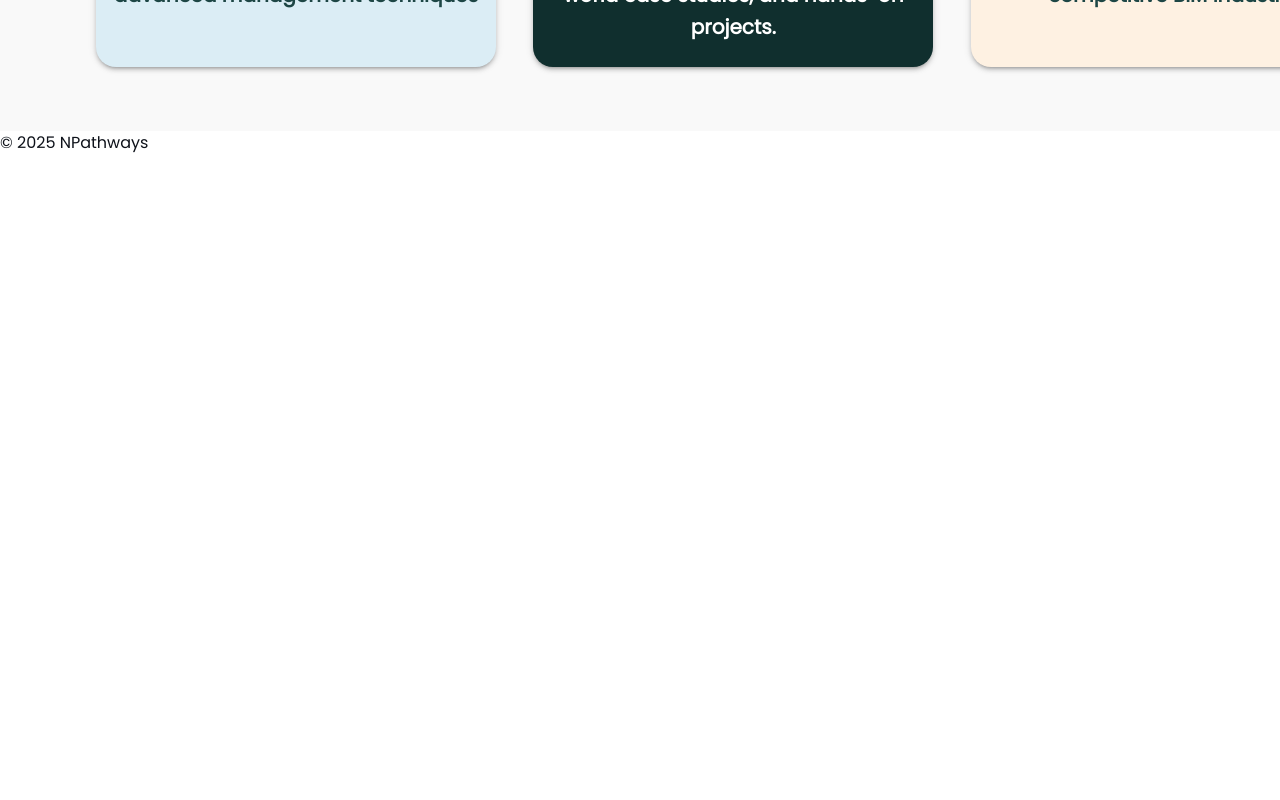
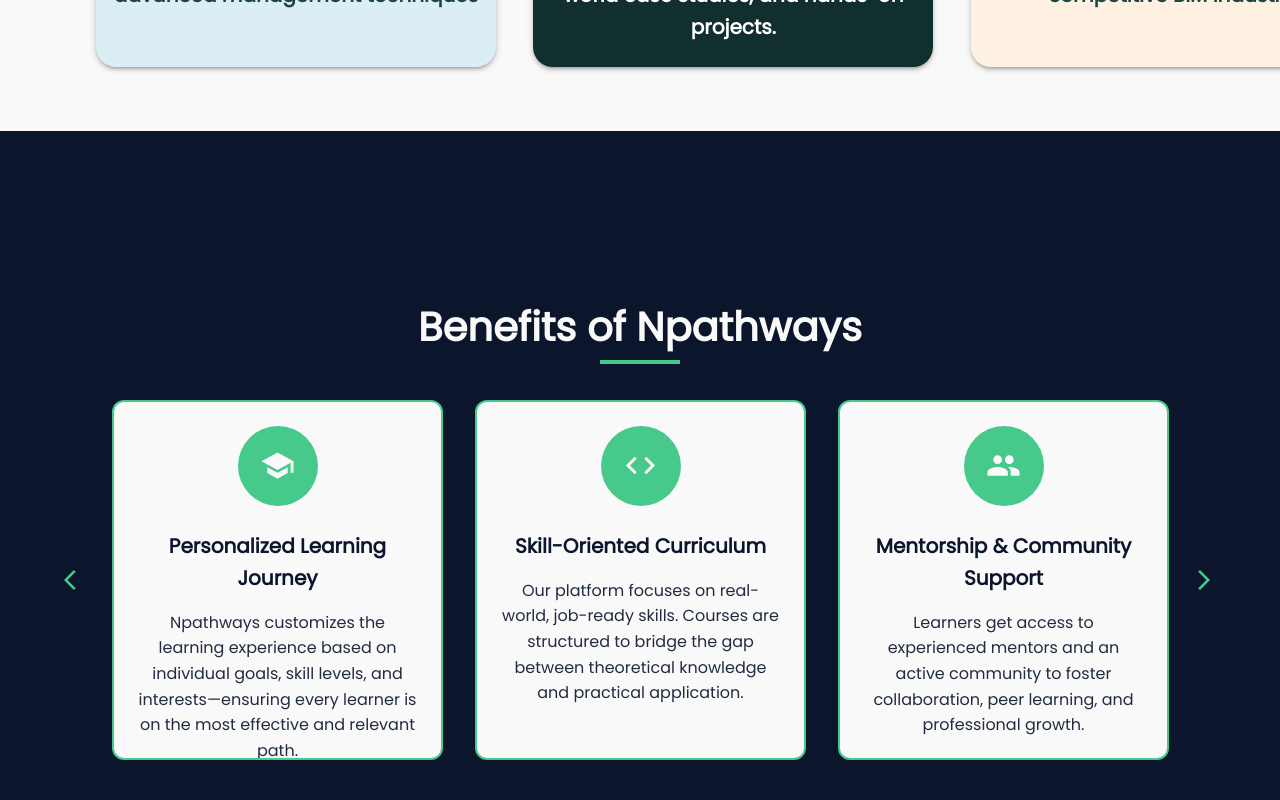
Before and after one commit to kasemsafwat/Npathways, a React (Vite) app in the folder client/: page / in a window 1280 px wide. Shown: the part 1340-2140 px from the top of the page. Before the commit the page ends 1511 px from the top, so only its background shows below. Built offline with nearby package versions, Linux system fonts and the light colour scheme; no server answers.

Commit message:
Add BenefitsSection component

```diff
--- a/client/package.json
+++ b/client/package.json
@@ -22,7 +22,7 @@
     "bootstrap": "^5.3.3",
     "client": "file:",
     "date-fns": "^4.1.0",
-     "formik": "^2.4.6",
+    "formik": "^2.4.6",
     "joi": "^17.13.3",
     "jsonwebtoken": "^9.0.2",
     "jwt-decode": "^4.0.0",
@@ -30,6 +30,8 @@
     "react-dom": "^19.0.0",
     "react-router": "^7.2.0",
     "react-router-dom": "^7.2.0",
+    "react-slick": "^0.30.3",
+    "slick-carousel": "^1.8.1",
     "socket.io-client": "^4.8.1",
     "tailwindcss": "^4.0.14",
     "yup": "^1.6.1"
--- /dev/null
+++ b/client/src/Components/Landing/BenefitsSection.jsx
@@ -0,0 +1,242 @@
+import React from 'react';
+import Slider from 'react-slick';
+import { Typography, Box, Card, CardContent, IconButton } from '@mui/material';
+import { ArrowBackIos, ArrowForwardIos, School, Code, People, Devices, AssignmentTurnedIn, Timeline, Payment, Analytics } from '@mui/icons-material';
+import 'slick-carousel/slick/slick.css';
+import 'slick-carousel/slick/slick-theme.css';
+
+const benefits = [
+  {
+    title: "Personalized Learning Journey",
+    description: "Npathways customizes the learning experience based on individual goals, skill levels, and interests—ensuring every learner is on the most effective and relevant path.",
+    icon: <School fontSize="large" />
+  },
+  {
+    title: "Skill-Oriented Curriculum",
+    description: "Our platform focuses on real-world, job-ready skills. Courses are structured to bridge the gap between theoretical knowledge and practical application.",
+    icon: <Code fontSize="large" />
+  },
+  {
+    title: "Mentorship & Community Support",
+    description: "Learners get access to experienced mentors and an active community to foster collaboration, peer learning, and professional growth.",
+    icon: <People fontSize="large" />
+  },
+  {
+    title: "Multi-Platform Accessibility",
+    description: "Npathways is accessible across web and mobile platforms, making learning flexible and convenient—anytime, anywhere.",
+    icon: <Devices fontSize="large" />
+  },
+  {
+    title: "Integrated Assessments & Certifications",
+    description: "Interactive quizzes, projects, and final assessments provide a clear measure of progress. Learners earn verifiable certificates upon course completion.",
+    icon: <AssignmentTurnedIn fontSize="large" />
+  },
+  {
+    title: "Career Path Guidance",
+    description: "The platform provides structured roadmaps for various tech roles (e.g., Frontend Developer, Data Analyst), helping learners choose and follow the right path for their ambitions.",
+    icon: <Timeline fontSize="large" />
+  },
+  {
+    title: "Affordable & Flexible Payment Options",
+    description: "With integrated payment gateways like Stripe, PayPal, and Google Pay, learners can enroll easily. We also offer flexible pricing models to suit different budgets.",
+    icon: <Payment fontSize="large" />
+  },
+  {
+    title: "Analytics for Instructors & Admins",
+    description: "Instructors and admins can track learner performance, course engagement, and progress through intuitive dashboards and reports.",
+    icon: <Analytics fontSize="large" />
+  },
+];
+const ArrowLeft = ({ onClick }) => (
+  <IconButton
+    onClick={onClick}
+    sx={{
+      position: 'absolute',
+      left: -40,
+      top: '50%',
+      transform: 'translateY(-50%)',
+      color: '#46C98B',
+      zIndex: 1,
+      '&:hover': {
+        backgroundColor: 'rgba(70, 201, 139, 0.1)',
+      },
+    }}
+  >
+    <ArrowBackIos />
+  </IconButton>
+);
+
+const ArrowRight = ({ onClick }) => (
+  <IconButton
+    onClick={onClick}
+    sx={{
+      position: 'absolute',
+      right: -40,
+      top: '50%',
+      transform: 'translateY(-50%)',
+      color: '#46C98B',
+      zIndex: 1,
+      '&:hover': {
+        backgroundColor: 'rgba(70, 201, 139, 0.1)',
+      },
+    }}
+  >
+    <ArrowForwardIos />
+  </IconButton>
+);
+
+const BenefitsSection = () => {
+  const settings = {
+    dots: false,
+    infinite: true,
+    speed: 500,
+    slidesToShow: 3,
+    slidesToScroll: 1,
+    nextArrow: <ArrowRight />,
+    prevArrow: <ArrowLeft />,
+    responsive: [
+      {
+        breakpoint: 960,
+        settings: { slidesToShow: 2 },
+      },
+      {
+        breakpoint: 600,
+        settings: { slidesToShow: 1 },
+      },
+    ],
+  };
+
+  return (
+    <Box
+      sx={{
+        backgroundColor: '#0B162C',
+        display: 'flex',
+        flexDirection: 'column',
+        justifyContent: 'center',
+        alignItems: 'center',
+        padding: { xs: 4, md: 8 },
+        position: 'relative',
+        minHeight: '800px',
+      }}
+    >
+      <Box sx={{ textAlign: 'center', mb: 6 }}>
+        <Typography
+          variant="h4"
+          color="#F9F9F9"
+          sx={{
+            fontWeight: 700,
+            fontSize: { xs: '1.75rem', md: '2.5rem' },
+            position: 'relative',
+            display: 'inline-block',
+            '&:after': {
+              content: '""',
+              position: 'absolute',
+              bottom: -12,
+              left: '50%',
+              transform: 'translateX(-50%)',
+              width: '80px',
+              height: '4px',
+              backgroundColor: '#46C98B',
+              transition: 'all 0.3s ease',
+            },
+            '&:hover:after': {
+              width: '120px',
+              backgroundColor: '#F9F9F9',
+            }
+          }}
+        >
+          Benefits of Npathways
+        </Typography>
+      </Box>
+
+      <Box
+        sx={{
+          width: '100%',
+          maxWidth: '1200px',
+          position: 'relative',
+          px: { xs: 0, md: 4 },
+        }}
+      >
+        <Slider {...settings}>
+          {benefits.map((benefit, index) => (
+            <Box key={index} px={2}>
+              <Card
+                sx={{
+                  height: '360px',
+                  display: 'flex',
+                  flexDirection: 'column',
+                  backgroundColor: '#F9F9F9',
+                  border: '2px solid #46C98B',
+                  borderRadius: '12px',
+                  padding: '24px',
+                  transition: 'all 0.3s ease',
+                  '&:hover': {
+                    transform: 'translateY(-10px)',
+                    boxShadow: '0 15px 30px rgba(70, 201, 139, 0.2)',
+                    borderColor: '#0B162C',
+                  },
+                }}
+                elevation={0}
+              >
+                <CardContent
+                  sx={{
+                    flexGrow: 1,
+                    display: 'flex',
+                    flexDirection: 'column',
+                    justifyContent: 'flex-start',
+                    alignItems: 'center',
+                    p: 0,
+                  }}
+                >
+                  <Box sx={{
+                    width: '80px',
+                    height: '80px',
+                    borderRadius: '50%',
+                    backgroundColor: '#46C98B',
+                    display: 'flex',
+                    alignItems: 'center',
+                    justifyContent: 'center',
+                    mb: 3,
+                    color: '#F9F9F9',
+                    transition: 'all 0.3s ease',
+                    '&:hover': {
+                      backgroundColor: '#0B162C',
+                      transform: 'rotate(15deg) scale(1.1)',
+                    }
+                  }}>
+                    {benefit.icon}
+                  </Box>
+                  <Typography
+                    variant="h6"
+                    color="#0B162C"
+                    sx={{
+                      fontWeight: 700,
+                      mb: 2,
+                      fontSize: '1.25rem',
+                      textAlign: 'center',
+                    }}
+                  >
+                    {benefit.title}
+                  </Typography>
+                  <Typography
+                    variant="body1"
+                    color="#0B162C"
+                    sx={{
+                      opacity: 0.9,
+                      lineHeight: 1.6,
+                      textAlign: 'center',
+                    }}
+                  >
+                    {benefit.description}
+                  </Typography>
+                </CardContent>
+              </Card>
+            </Box>
+          ))}
+        </Slider>
+      </Box>
+    </Box>
+  );
+};
+
+export default BenefitsSection;
--- a/client/src/pages/Home.jsx
+++ b/client/src/pages/Home.jsx
@@ -1,3 +1,4 @@
+import BenefitsSection from "../Components/Landing/BenefitsSection";
 import FeaturesSection from "../Components/Landing/featuresSection";
 import NewHeroSection from "../Components/Landing/NewHeroSection";
 
@@ -6,6 +7,7 @@
     <>
       <NewHeroSection />
       <FeaturesSection />
+      <BenefitsSection/>
     </>
   );
 }
```
